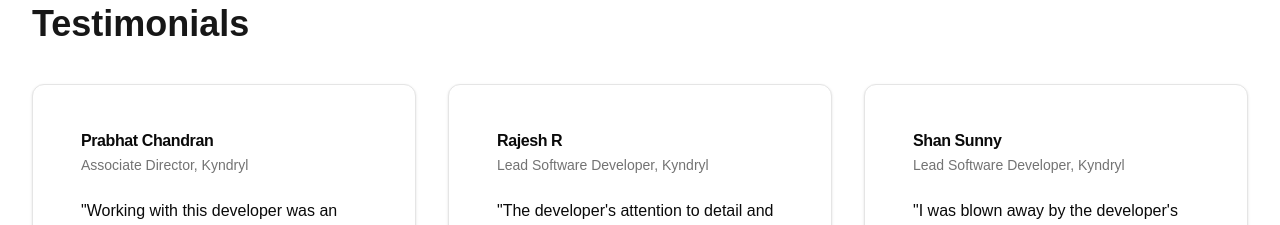
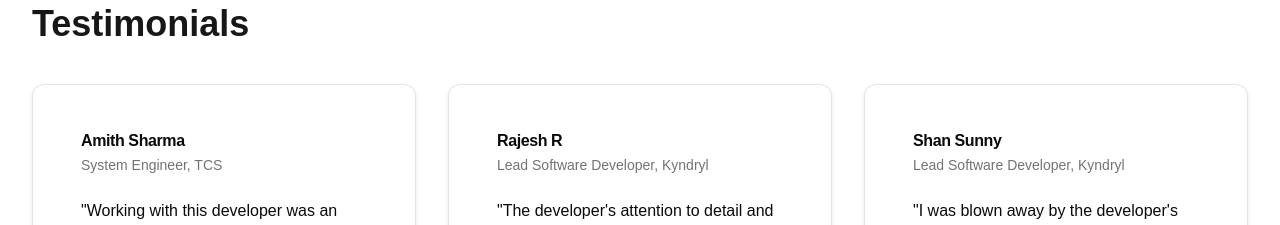
Before and after one commit to reevelobo/reevelobo.github.io, a Next.js app: page / in a window 1280 px wide. Shown: the part 1020-1245 px from the top of the page. Built offline with nearby package versions, Linux system fonts and the light colour scheme.

Commit message:
Update testimonial

```diff
--- a/components/Testimonials.tsx
+++ b/components/Testimonials.tsx
@@ -7,8 +7,8 @@ export function Testimonials() {
       <div className="grid gap-8 md:grid-cols-2 lg:grid-cols-3">
         <Card className="p-6">
           <CardHeader>
-            <CardTitle>Prabhat Chandran</CardTitle>
-            <CardDescription>Associate Director, Kyndryl</CardDescription>
+            <CardTitle>Amith Sharma</CardTitle>
+            <CardDescription>System Engineer, TCS</CardDescription>
           </CardHeader>
           <CardContent>
             "Working with this developer was an absolute pleasure. Their expertise and dedication resulted in an
```
